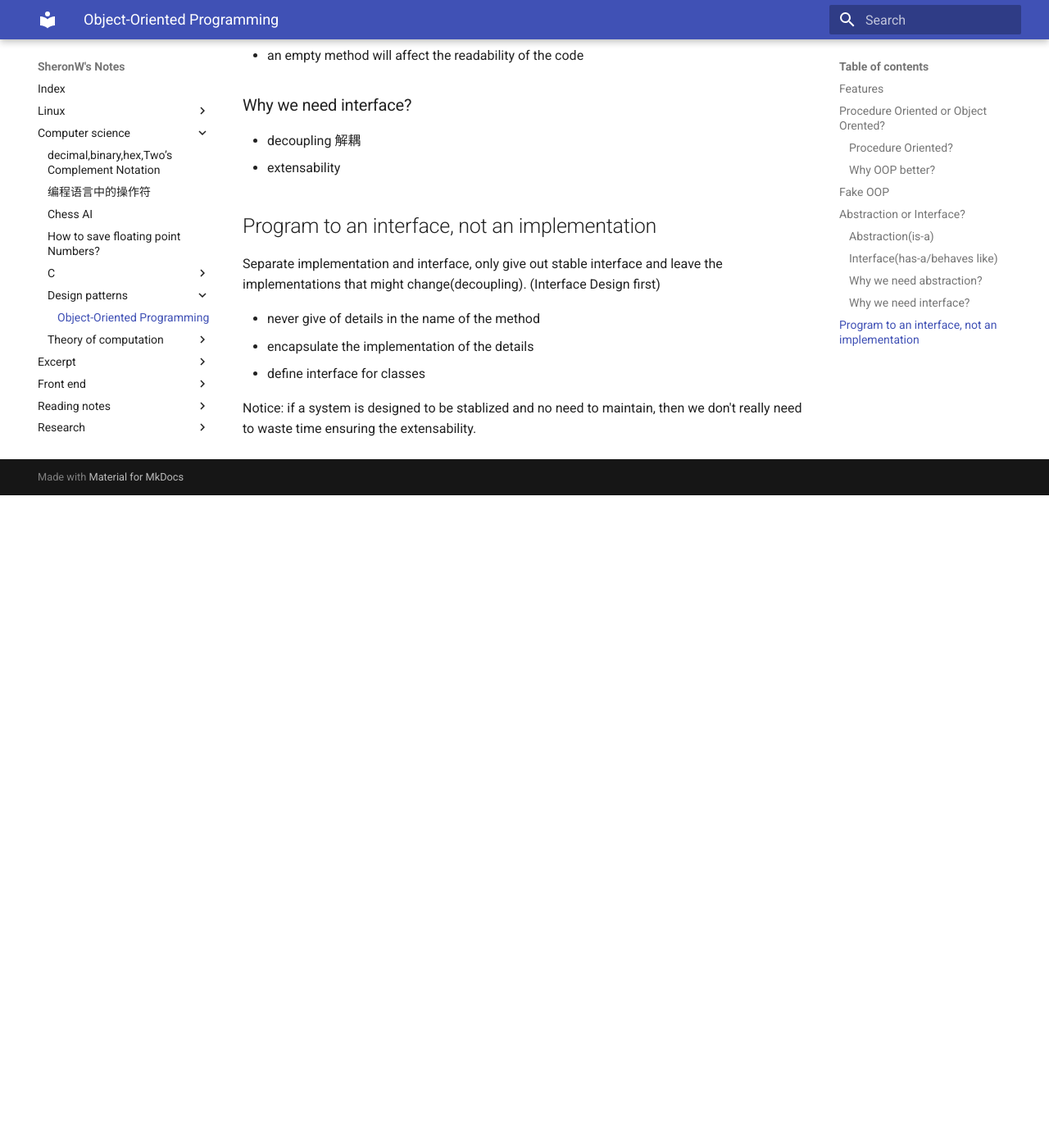
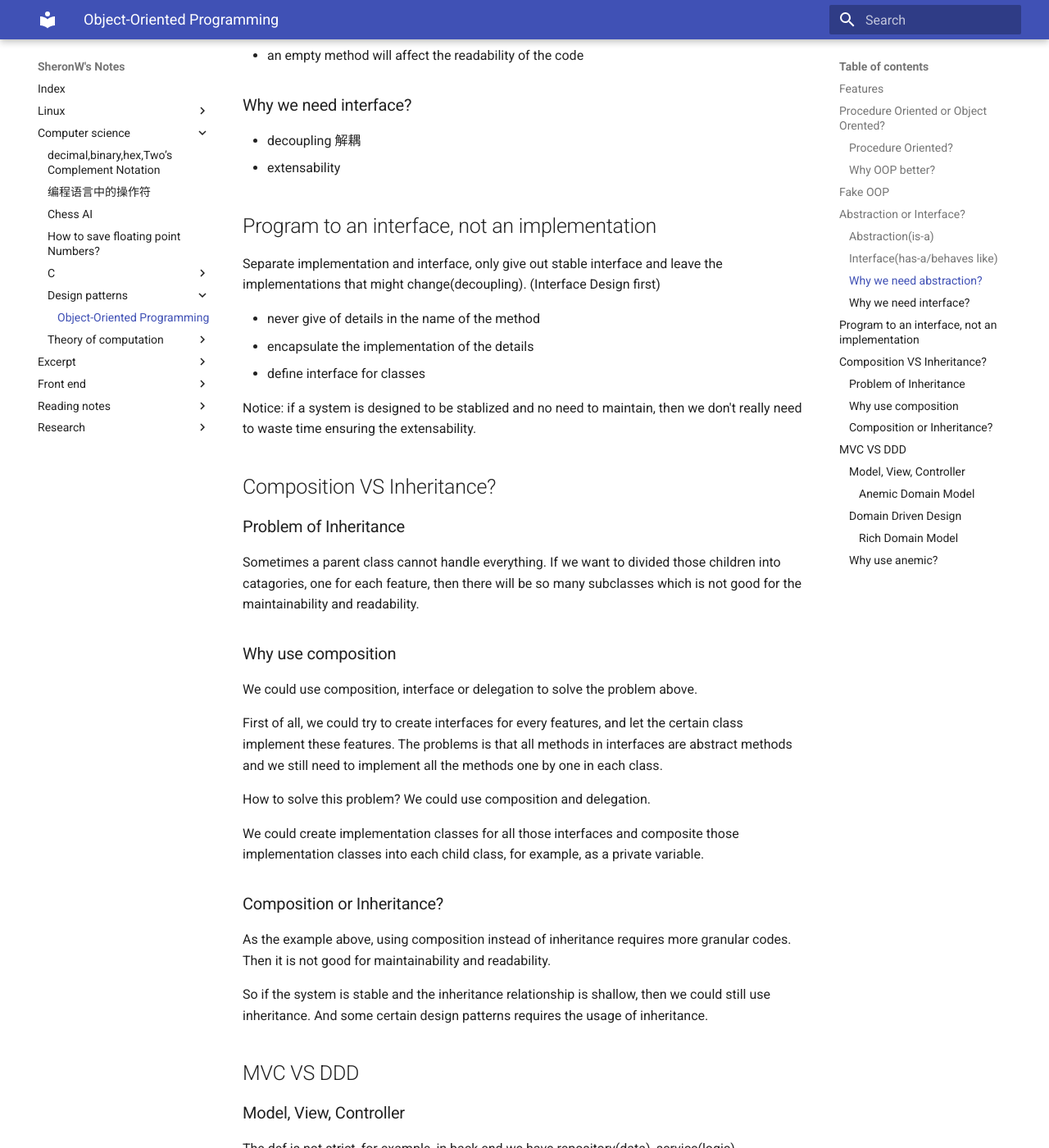
Before and after one commit to sheronw/SheronW-sNotes, an MkDocs documentation site: the page built from docs/computer science/design patterns/01 oop.md, in a window 1280 px wide and 1400 px high, scrolled down 1616 px. Shown: the whole window at 82% size. Built offline with MkDocs 1.6.1 and Material for MkDocs 9.7.7, drawn with Linux system fonts in a browser that asks for light colours; before the commit the page ends 2220 px from its top, so only the background shows below that; some of the changed text lies outside the part shown.

Commit message:
mvc vs ddd design patterns

```diff
--- a/docs/computer science/design patterns/01 oop.md
+++ b/docs/computer science/design patterns/01 oop.md
@@ -68,3 +68,53 @@ Separate implementation and interface, only give out stable interface and leave
 - define interface for classes
 
 Notice: if a system is designed to be stablized and no need to maintain, then we don't really need to waste time ensuring the extensability.
+
+## Composition VS Inheritance?
+
+### Problem of Inheritance
+
+Sometimes a parent class cannot handle everything. If we want to divided those children into catagories, one for each feature, then there will be so many subclasses which is not good for the maintainability and readability.
+
+### Why use composition
+
+We could use composition, interface or delegation to solve the problem above.
+
+First of all, we could try to create interfaces for every features, and let the certain class implement these features. The problems is that all methods in interfaces are abstract methods and we still need to implement all the methods one by one in each class.
+
+How to solve this problem? We could use composition and delegation.
+
+We could create implementation classes for all those interfaces and composite those implementation classes into each child class, for example, as a private variable.
+
+### Composition or Inheritance?
+
+As the example above, using composition instead of inheritance requires more granular codes. Then it is not good for maintainability and readability.
+
+So if the system is stable and the inheritance relationship is shallow, then we could still use inheritance. And some certain design patterns requires the usage of inheritance.
+
+## MVC VS DDD
+
+### Model, View, Controller
+
+The def is not strict, for example, in back end we have repository(data), service(logic), controller(expose interface).
+
+#### Anemic Domain Model
+
+process oriented
+
+separate data and logic
+
+e.x. use userservice class to control data in userBo class
+
+### Domain Driven Design
+
+Still in three parts: model, view, controller, but in service part, there is one service class and there is one domain class, and we put both data and logic into domain class.
+
+#### Rich Domain Model
+
+put data and logic in the same class, i.e. OOP
+
+### Why use anemic?
+
+history, easy, simple(logics are mainly included into SQL queries)
+
+But for complex systems is better to use DDD.
```
Also changed, not shown: docs/computer science/theory of computation/4-1 Undecidability.md (+7 -7 lines).
